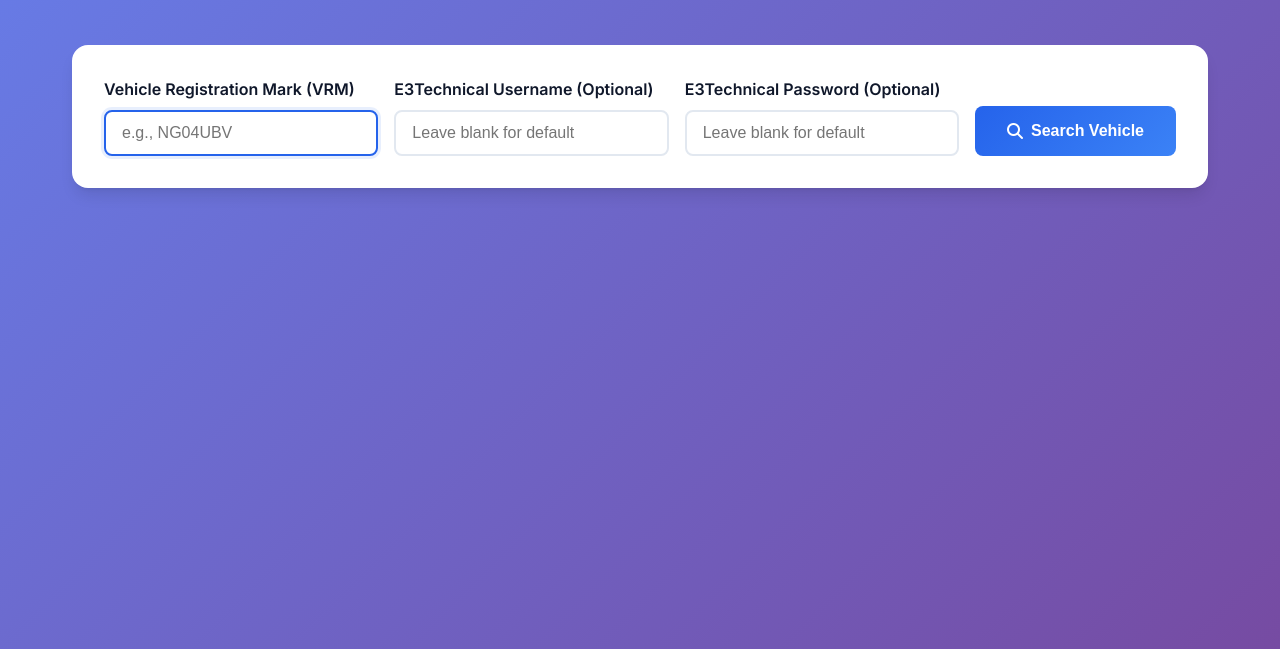
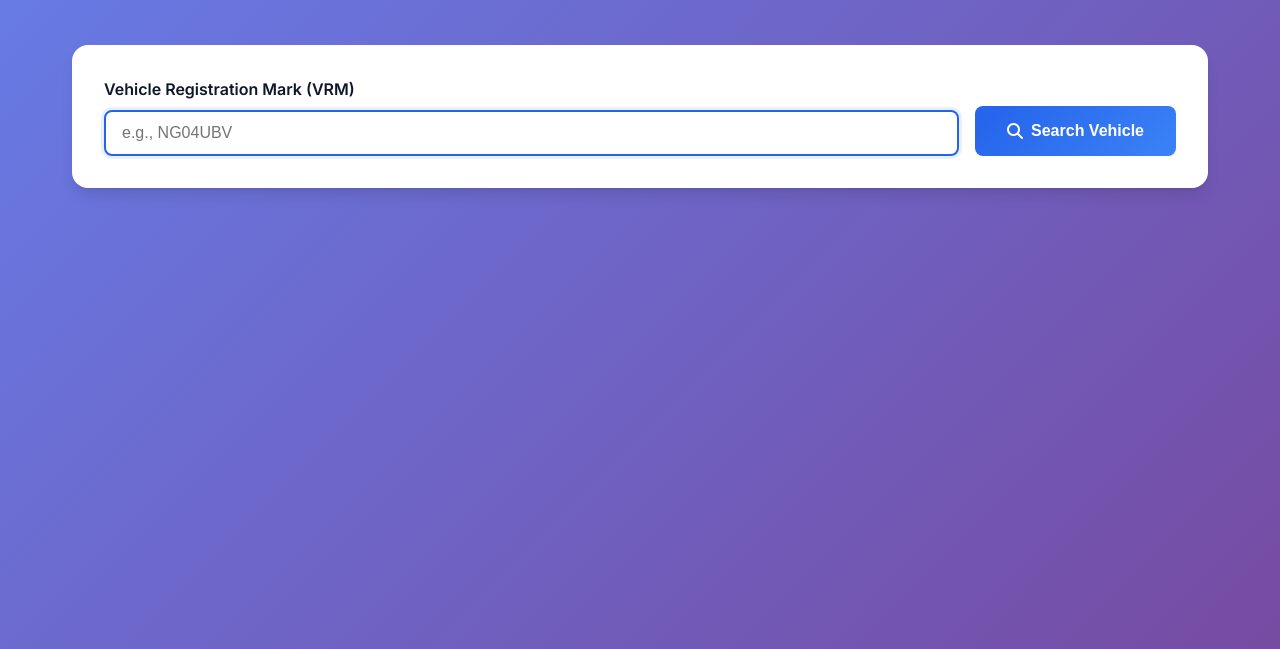
Before and after one commit to jamier2007/ultimate-combined-scrape, a plain HTML site: page combined/static/index.html in a window 1280 px wide. Shown: the part 151-800 px from the top of the page. Drawn offline with Linux system fonts and the light colour scheme.

Commit message:
🔧 Remove E3Technical credential fields from web interface - Simplified search form to only require VRM input, using default credentials automatically

```diff
--- a/combined/static/index.html
+++ b/combined/static/index.html
@@ -84,8 +84,8 @@
         }
 
         .form-group {
-            flex: 1;
-            min-width: 200px;
+            flex: 2;
+            min-width: 300px;
         }
 
         .form-label {
@@ -426,14 +426,6 @@
                     <label class="form-label" for="vrm">Vehicle Registration Mark (VRM)</label>
                     <input type="text" id="vrm" name="vrm" class="form-input" placeholder="e.g., NG04UBV" required>
                 </div>
-                <div class="form-group">
-                    <label class="form-label" for="username">E3Technical Username (Optional)</label>
-                    <input type="text" id="username" name="username" class="form-input" placeholder="Leave blank for default">
-                </div>
-                <div class="form-group">
-                    <label class="form-label" for="password">E3Technical Password (Optional)</label>
-                    <input type="password" id="password" name="password" class="form-input" placeholder="Leave blank for default">
-                </div>
                 <button type="submit" class="search-btn" id="searchBtn">
                     <i class="fas fa-search"></i>
                     Search Vehicle
@@ -459,8 +451,6 @@
             e.preventDefault();
 
             const vrm = document.getElementById('vrm').value.trim();
-            const username = document.getElementById('username').value.trim();
-            const password = document.getElementById('password').value.trim();
 
             if (!vrm) {
                 alert('Please enter a VRM');
@@ -474,10 +464,7 @@
 
             try {
                 // Build API URL
-                let apiUrl = `/${vrm}?force_refresh=true`;
-                if (username && password) {
-                    apiUrl += `&username=${encodeURIComponent(username)}&password=${encodeURIComponent(password)}`;
-                }
+                const apiUrl = `/${vrm}?force_refresh=true`;
 
                 const response = await fetch(apiUrl);
 
```
Also changed, not shown: 1 other file.
